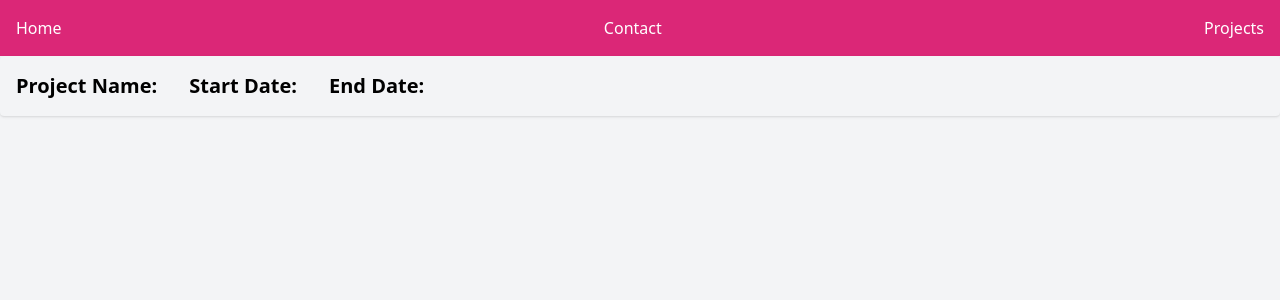
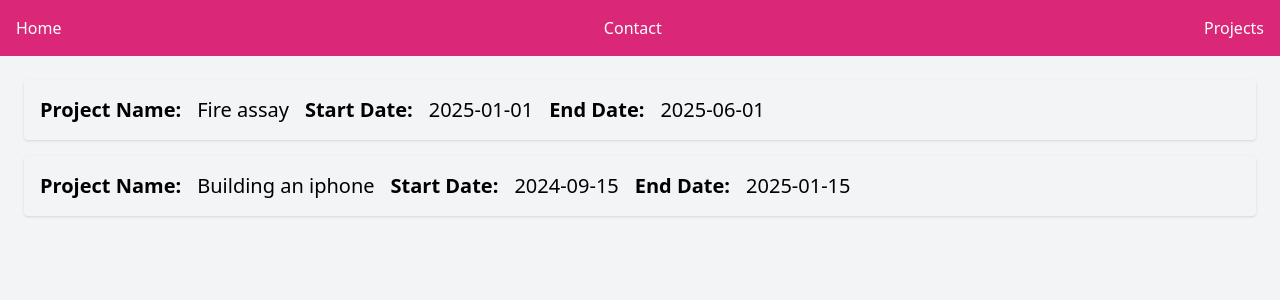
Before and after one commit to zinhle9-svg/multi-page-portfolio-builder, a React (Create React App) app: page /projects in a window 1280 px wide. Shown: the top 300 px of the page. Built offline with nearby package versions, Linux system fonts and the light colour scheme.

Commit message:
added project information

```diff
--- a/src/App.js
+++ b/src/App.js
@@ -3,7 +3,7 @@
 import { Route, Routes, Link } from 'react-router-dom';
 import Home from './pages/Home';
 import Contact from './pages/Contact';
-import Projects from './pages/Projects';
+import Projectinfo from './ProjectInfo';
 
 
 
@@ -27,7 +27,7 @@ function App() {
 <Routes>
   <Route path='/' element={<Home/>} />
   <Route path='/contact' element={<Contact/>}/>
-  <Route path='/projects' element={<Projects/>}/>
+  <Route path='/projects' element={<Projectinfo/>}/>
 </Routes>
 
 </div>
--- a/src/ProjectInfo.js
+++ b/src/ProjectInfo.js
@@ -1,4 +1,4 @@
-// Projectinfo.js
+
 
 function Projectinfo() {
   const projectData = [
@@ -27,6 +27,7 @@ function Projectinfo() {
           <p className="text-xl">{project.startDate}</p>
           <p className="text-xl font-semibold">End Date:</p>
           <p className="text-xl">{project.endDate}</p>
+
         </div>
       ))}
     </div>
```
